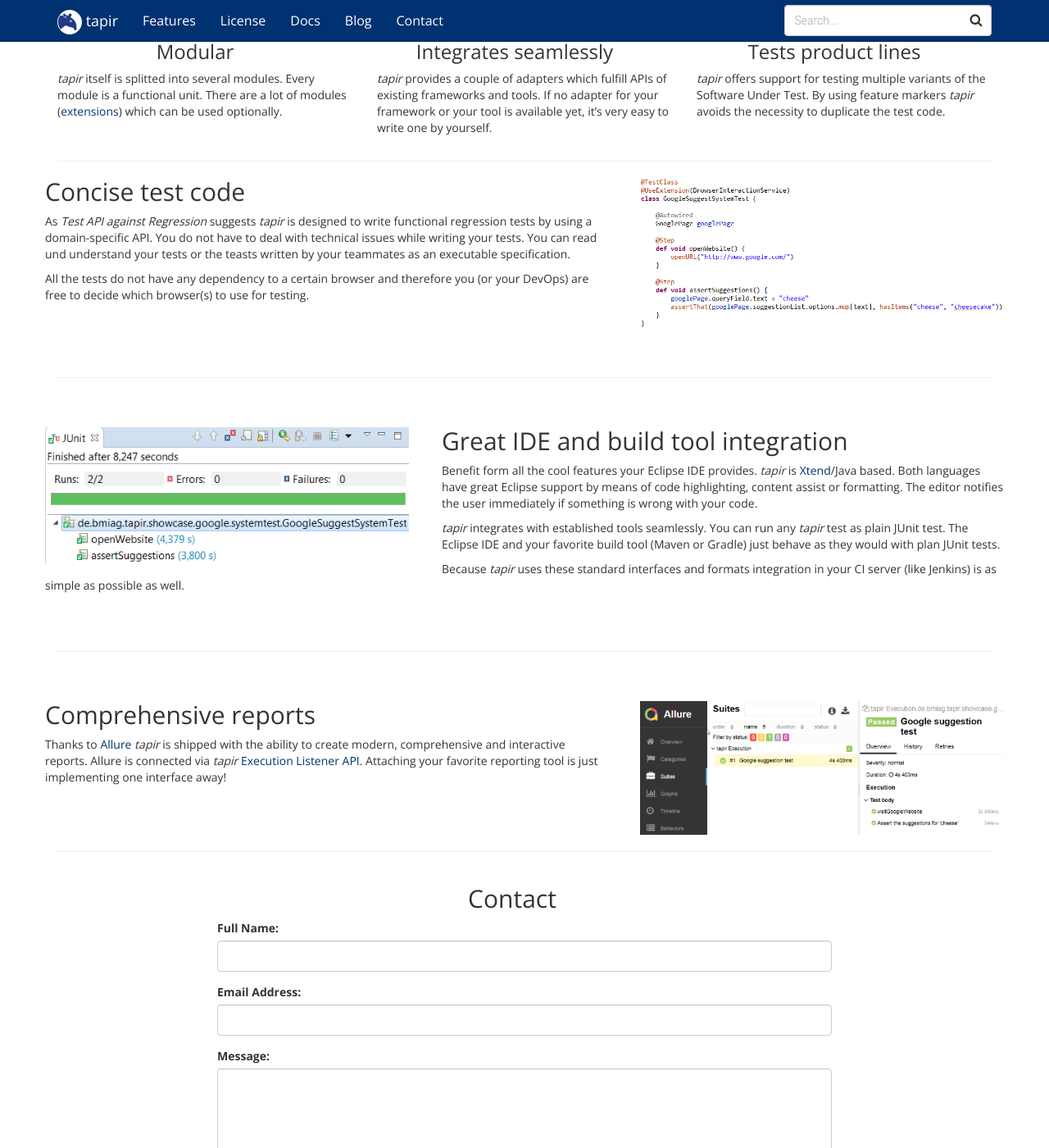
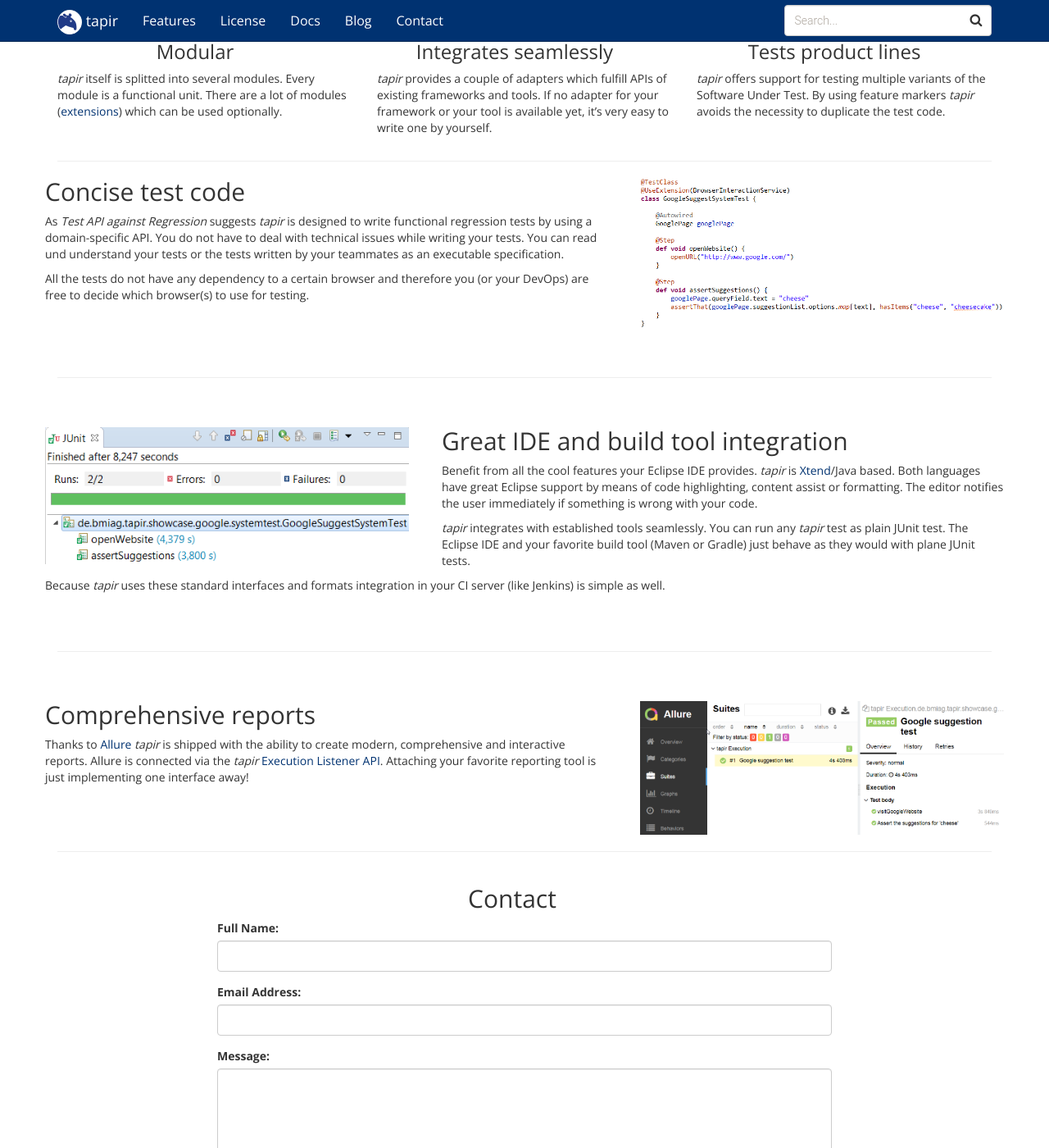
Before and after one commit to tapir-test/tapir-website, a Jekyll site: the page built from index.html, in a window 1280 px wide and 1400 px high, scrolled down 1022 px. Shown: the whole window at 82% size. Built offline with Jekyll 4.4.1, drawn with Linux system fonts in a browser that asks for light colours.

Commit message:
Corrected some typos
Signed-off-by: Nils Christian Ehmke <nils-christian.ehmke@bmiag.de>

```diff
--- a/index.html
+++ b/index.html
@@ -87,7 +87,7 @@
     <div class="row featurette reveal">
         <img class="featurette-image img-responsive pull-right grow" src="img/tapir-TestClass.png" width="444">
         <h2 class="featurette-heading">Concise test code</h2>
-        <p>As <i>Test API against Regression</i> suggests <i>tapir</i> is designed to write functional regression tests by using a domain-specific API. You do not have to deal with technical issues while writing your tests. You can read und understand your tests or the teasts written by your teammates as an executable specification.</p>
+        <p>As <i>Test API against Regression</i> suggests <i>tapir</i> is designed to write functional regression tests by using a domain-specific API. You do not have to deal with technical issues while writing your tests. You can read und understand your tests or the tests written by your teammates as an executable specification.</p>
         <p>All the tests do not have any dependency to a certain browser and therefore you (or your DevOps) are free to decide which browser(s) to use for testing.</p>
 
     </div>
@@ -96,10 +96,10 @@
         <img class="featurette-image img-responsive pull-left grow" src="img/tapir-JUnitView.png" width="444">
         <h2 class="featurette-heading">Great IDE and build tool integration
             </h2>
-        <p>Benefit form all the cool features your Eclipse IDE provides. <i>tapir</i> is <a href="https://www.eclipse.org/xtend/">Xtend</a>/Java based. Both languages have great Eclipse support by means of code highlighting, content assist or formatting. The editor notifies the user immediately if something is wrong with your code.</p>
-        <p><i>tapir</i> integrates with established tools seamlessly. You can run any <i>tapir</i> test as plain JUnit test. The Eclipse IDE and your favorite build tool (Maven or Gradle) just behave as they would with plan JUnit tests.</p>
+        <p>Benefit from all the cool features your Eclipse IDE provides. <i>tapir</i> is <a href="https://www.eclipse.org/xtend/">Xtend</a>/Java based. Both languages have great Eclipse support by means of code highlighting, content assist or formatting. The editor notifies the user immediately if something is wrong with your code.</p>
+        <p><i>tapir</i> integrates with established tools seamlessly. You can run any <i>tapir</i> test as plain JUnit test. The Eclipse IDE and your favorite build tool (Maven or Gradle) just behave as they would with plane JUnit tests.</p>
         <p>
-            Because <i>tapir</i> uses these standard interfaces and formats integration in your CI server (like Jenkins) is as simple as possible as well.
+            Because <i>tapir</i> uses these standard interfaces and formats integration in your CI server (like Jenkins) is simple as well.
         </p>
 
     </div>
@@ -108,7 +108,7 @@
         <div>
         <img class="featurette-image img-responsive pull-right grow" src="img/tapir-AllureReport.png" width="444">
         <h2 class="featurette-heading">Comprehensive reports</h2>
-        <p class="">Thanks to <a href="http://allure.qatools.ru/">Allure</a> <i>tapir</i> is shipped with the ability to create modern, comprehensive and interactive reports. Allure is connected via <i>tapir</i> <a href="{{"/docs/customization/executionlistener/" | prepend: site.baseurl}}">Execution Listener API</a>. Attaching your favorite reporting tool is just implementing one interface away!</p>
+        <p class="">Thanks to <a href="http://allure.qatools.ru/">Allure</a> <i>tapir</i> is shipped with the ability to create modern, comprehensive and interactive reports. Allure is connected via the <i>tapir</i> <a href="{{"/docs/customization/executionlistener/" | prepend: site.baseurl}}">Execution Listener API</a>. Attaching your favorite reporting tool is just implementing one interface away!</p>
         </div>
     </div>
 
--- a/license.html
+++ b/license.html
@@ -14,7 +14,7 @@
     <div class="row">
         <p><i>tapir</i> is shipped with an Evaluation license which can be used by everyone. This enables you to start with <i>tapir</i> without requesting a license key.</p>
         <p>Non-Enterprise Users can request a personal license free of charge. This license is not limited by the number of Page Objects or Test Cases.</p>
-        <p>For Enterprise Users we offer a corresponding edition. As we expect your requirements to be very heterogeneous contact us in order to get a offer which fulfills all your needs.</p>
+        <p>For Enterprise Users we offer a corresponding edition. As we expect your requirements to be very heterogeneous contact us in order to get an offer which fulfills all your needs.</p>
 
         {% include editions.html %}
         <hr>
```
